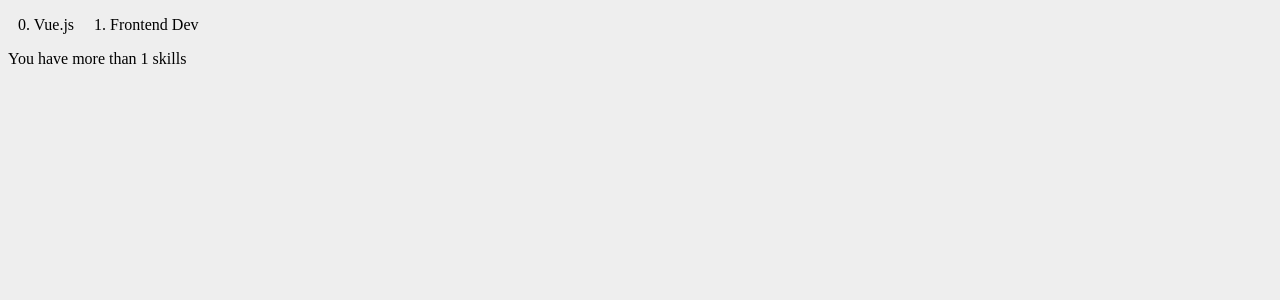
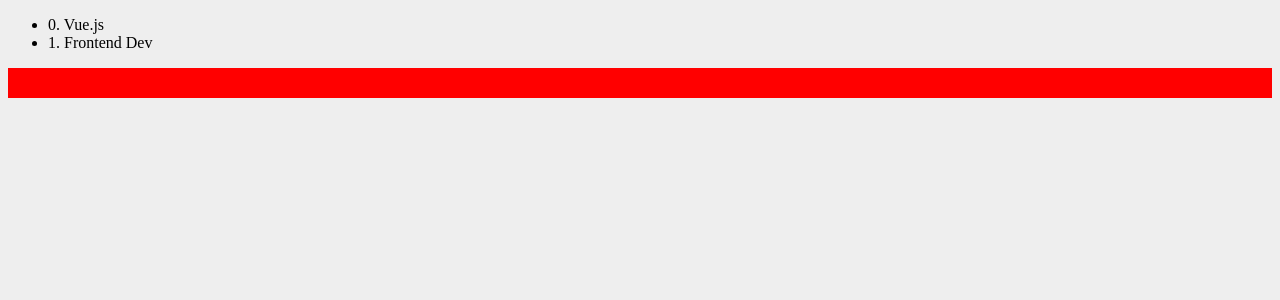
Before and after one commit to varvarasd/vue-app, a Vue app: page / in a window 1280 px wide. Shown: the top 300 px of the page. Built offline with nearby package versions, Linux system fonts and the light colour scheme.

Commit message:
class binding

```diff
--- a/src/components/Skills.vue
+++ b/src/components/Skills.vue
@@ -5,8 +5,8 @@
         <li v-for="(data, index) in skills" :key='index'> {{index}}. {{data.skill}}</li>
       </ul>
 
-      <p v-if="skills.length >= 1"> You have more than 1 skills</p>
-      <p v-else>You have less than 1 skills</p>
+      <div v-bind:class="{ alert: showAlert }"></div>
+      <!-- use !showAlert for negative check-->
     </div>
   </div>
 </template>
@@ -19,7 +19,8 @@
       skills:[
         {'skill': 'Vue.js'},
         {'skill': 'Frontend Dev'}
-      ]
+      ],
+      showAlert: true
     }
   }
 }
@@ -27,6 +28,12 @@
 </script>
 
 <!-- Add "scoped" attribute to limit CSS to this component only -->
-<style src="./skills.css" scoped>
+<style scoped>
+
+  .alert {
+    background-color: red;
+    width: 100%;
+    height: 30px
+  }
 
 </style>
```
